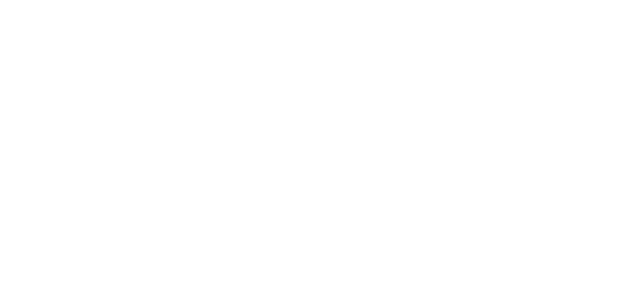
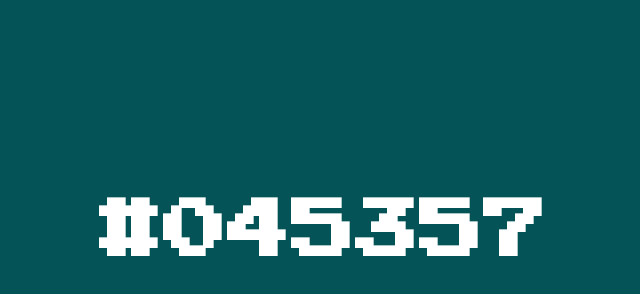
Before and after one commit to Cyberia2045/hexClock, a plain HTML site: page index.html in a window 1280 px wide. Shown: the whole page, without its empty margins (317-957 px from the left). Drawn offline with Linux system fonts and the light colour scheme.

Commit message:
finished the hex clock

```diff
--- a/index.html
+++ b/index.html
@@ -3,8 +3,11 @@
 <head>
 	<title>Hex Clock</title>
 	<link rel="stylesheet" type="text/css" href="styles.css">
+	<link href="https://fonts.googleapis.com/css?family=Press+Start+2P" rel="stylesheet">
 </head>
 <body>
+
+	<h1 class="clock"></h1>
 
 <script type="text/javascript" src="script.js"></script>
 </body>
--- a/script.js
+++ b/script.js
@@ -0,0 +1,28 @@
+	var clock = document.getElementsByClassName("clock")[0];
+
+		function hexClock() {
+
+			var d = new Date(); // Date Object
+			var h = d.getHours();
+			var m = d.getMinutes();
+			var s = d.getSeconds();
+
+			if (h <= 9) {
+				h = "0" + h;
+			}
+			if (m <= 9) {
+				m = "0" + m;
+			}
+			if (s <= 9) {
+				s = "0" + s;
+			}
+
+			var color = "#" + h + m + s
+			document.body.style.background = color;
+			clock.innerHTML = color;
+
+			setTimeout(hexClock, 1000) // setTimeout is needed for the clock to work continuously without a refresh. This refreshes the clock once every second.
+
+		}; // closes hexClock
+
+		hexClock();
--- a/styles.css
+++ b/styles.css
@@ -0,0 +1,11 @@
+body {
+	color: white;
+}
+
+.clock {
+	font-size: 64px;
+	text-align: center;
+	margin: 0 auto;
+	margin-top: 200px;
+	font-family: 'Press Start 2P', cursive;
+}
```
